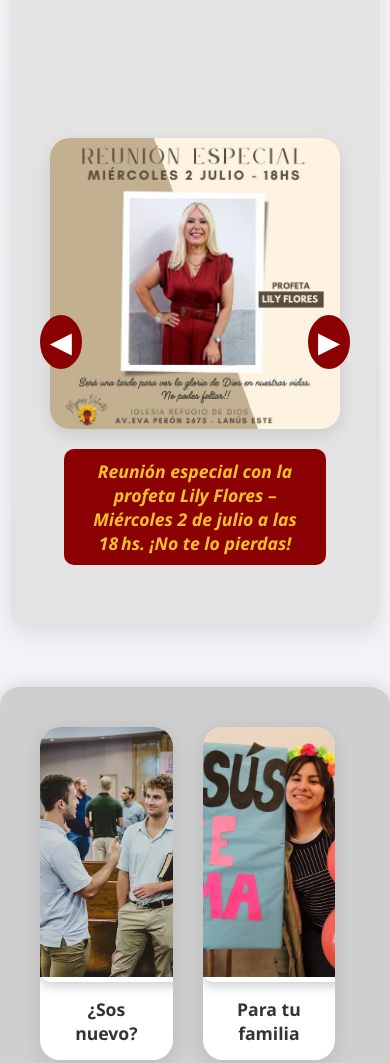
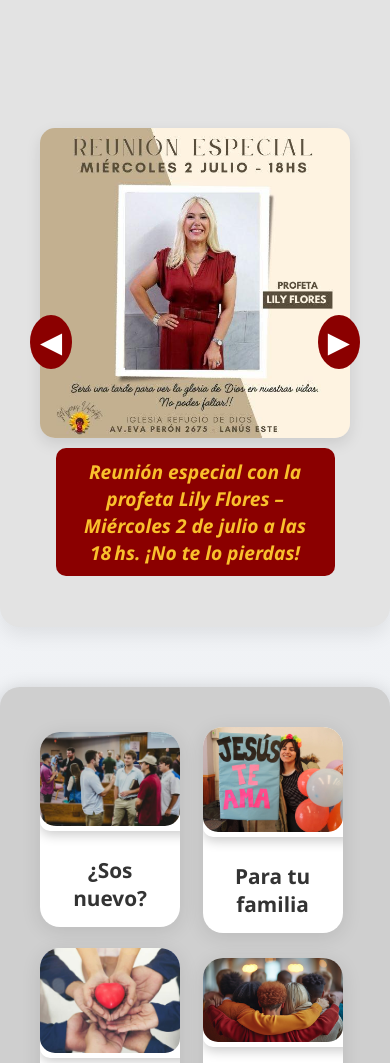
Before and after one commit to ricky-martinez638/iglesia-refugio-web, a plain HTML site: page index.html in a window 390 px wide. Shown: the part 1093-2156 px from the top of the page. Drawn offline with Linux system fonts and the light colour scheme.

Commit message:
ajustes para celulares - agrandar cuadros y mejorar visibilidad

```diff
--- a/styles/style.css
+++ b/styles/style.css
@@ -2243,6 +2243,7 @@ html, body {
 }
 
 /* ======== AJUSTES SOLO PARA CELULAR ======== */
+
 @media screen and (max-width: 768px) {
   .cuadros-bienvenida {
     flex-direction: column;
@@ -2251,25 +2252,36 @@ html, body {
   }
 
   .cuadro {
-    width: 90%;
-    max-width: 95%;
+    width: 95%;
+    max-width: 500px;
+    height: auto;
   }
 
+  .cuadro img {
+    width: 100%;
+    height: auto;
+    border-radius: 15px;
+  }
+
   .cuadro h3 {
-    font-size: 1.1rem;
+    font-size: 1.3rem;
     word-break: break-word;
+    margin-top: 10px;
   }
 
   .slider-novedades {
     padding: 20px;
-    max-width: 95%;
-  }
-
-  .slider {
     max-width: 100%;
   }
 
+  .slider img {
+    width: 100%;
+    height: auto;
+    border-radius: 15px;
+  }
+
   .slider p {
-    font-size: 1.1rem;
+    font-size: 1.2rem;
+    margin-top: 10px;
   }
 }
```
